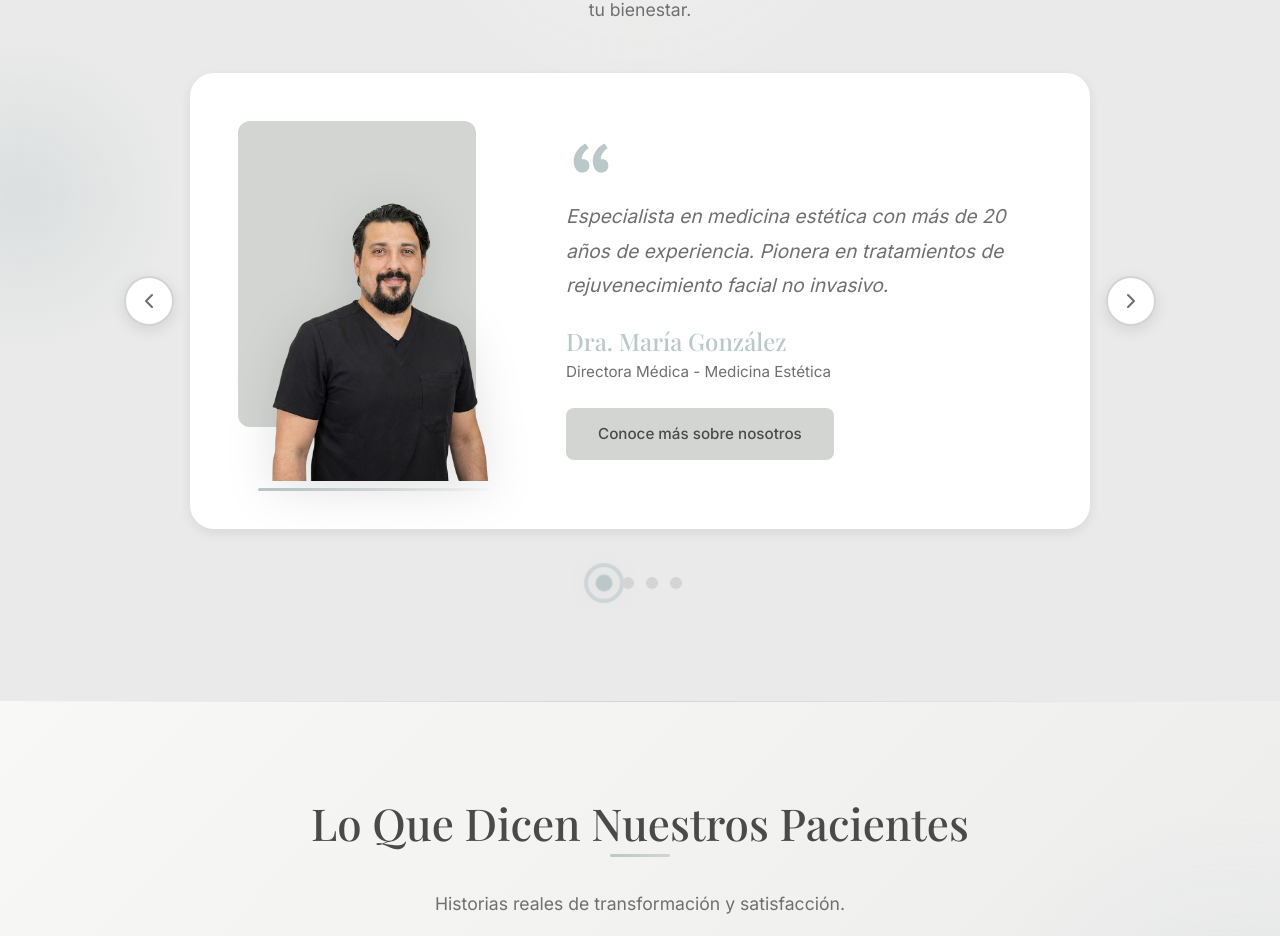
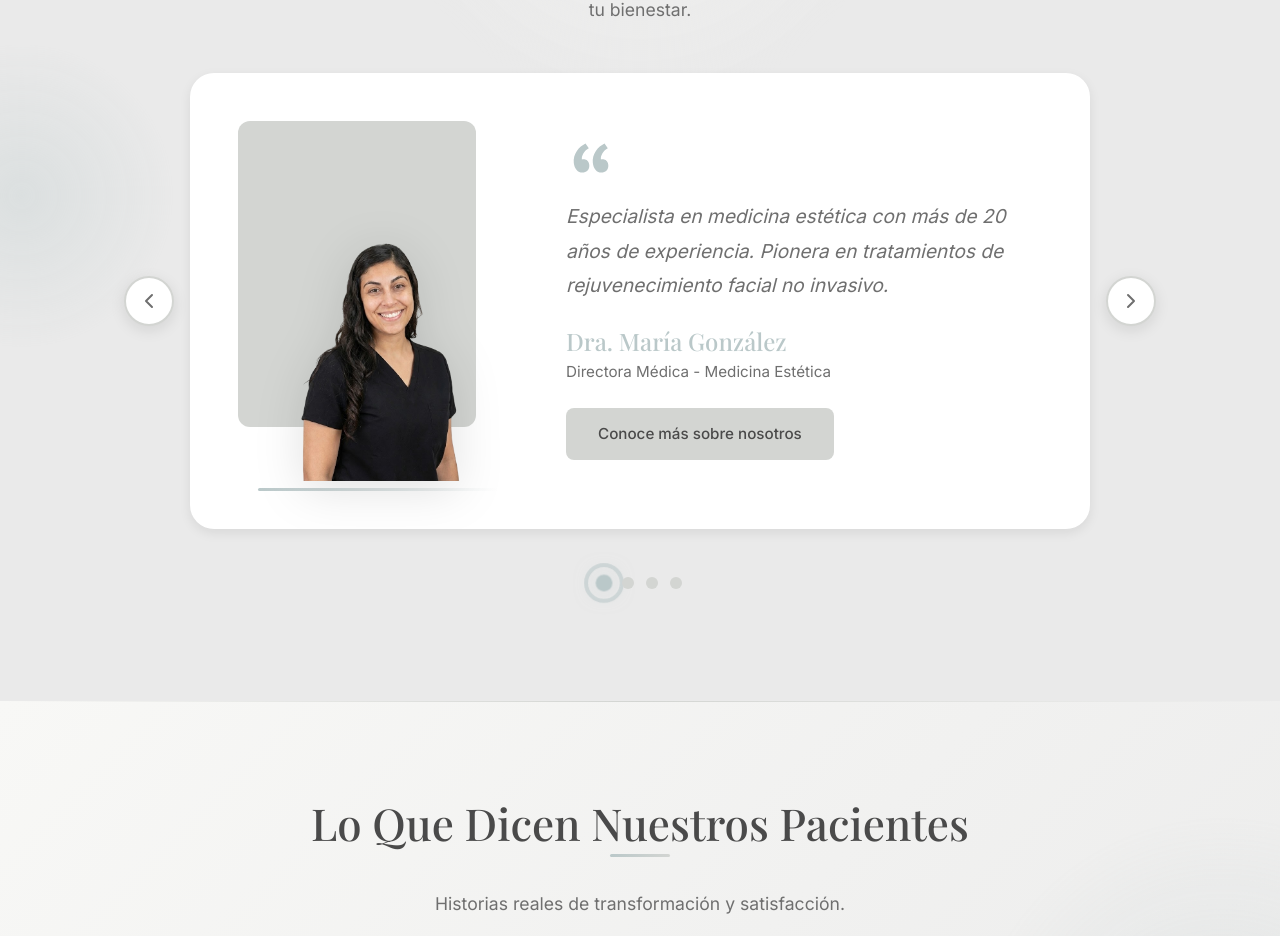
Before and after one commit to ElWenel/spadmed, a Next.js app: page / in a window 1280 px wide. Shown: the part 3495-4431 px from the top of the page. Built offline with nearby package versions, Linux system fonts and the light colour scheme; a web font is replaced by a local one.

Commit message:
Intercambiar imagenes hombres/mujeres del equipo medico

```diff
--- a/src/components/About.tsx
+++ b/src/components/About.tsx
@@ -106,28 +106,28 @@ const About: React.FC = () => {
       nameKey: "doctor.1.name",
       specialtyKey: "doctor.1.specialty",
       bioKey: "doctor.1.bio",
-      image: "/team/DrCarlosRamirez.png",
+      image: "/team/DraMariaGonzalez.png",
     },
     {
       id: 2,
       nameKey: "doctor.2.name",
       specialtyKey: "doctor.2.specialty",
       bioKey: "doctor.2.bio",
-      image: "/team/DrRobertoSanchez.png",
+      image: "/team/DraAnaMartinez.png",
     },
     {
       id: 3,
       nameKey: "doctor.3.name",
       specialtyKey: "doctor.3.specialty",
       bioKey: "doctor.3.bio",
-      image: "/team/DraMariaGonzalez.png",
+      image: "/team/DrCarlosRamirez.png",
     },
     {
       id: 4,
       nameKey: "doctor.4.name",
       specialtyKey: "doctor.4.specialty",
       bioKey: "doctor.4.bio",
-      image: "/team/DraAnaMartinez.png",
+      image: "/team/DrRobertoSanchez.png",
     },
   ];
 
```
